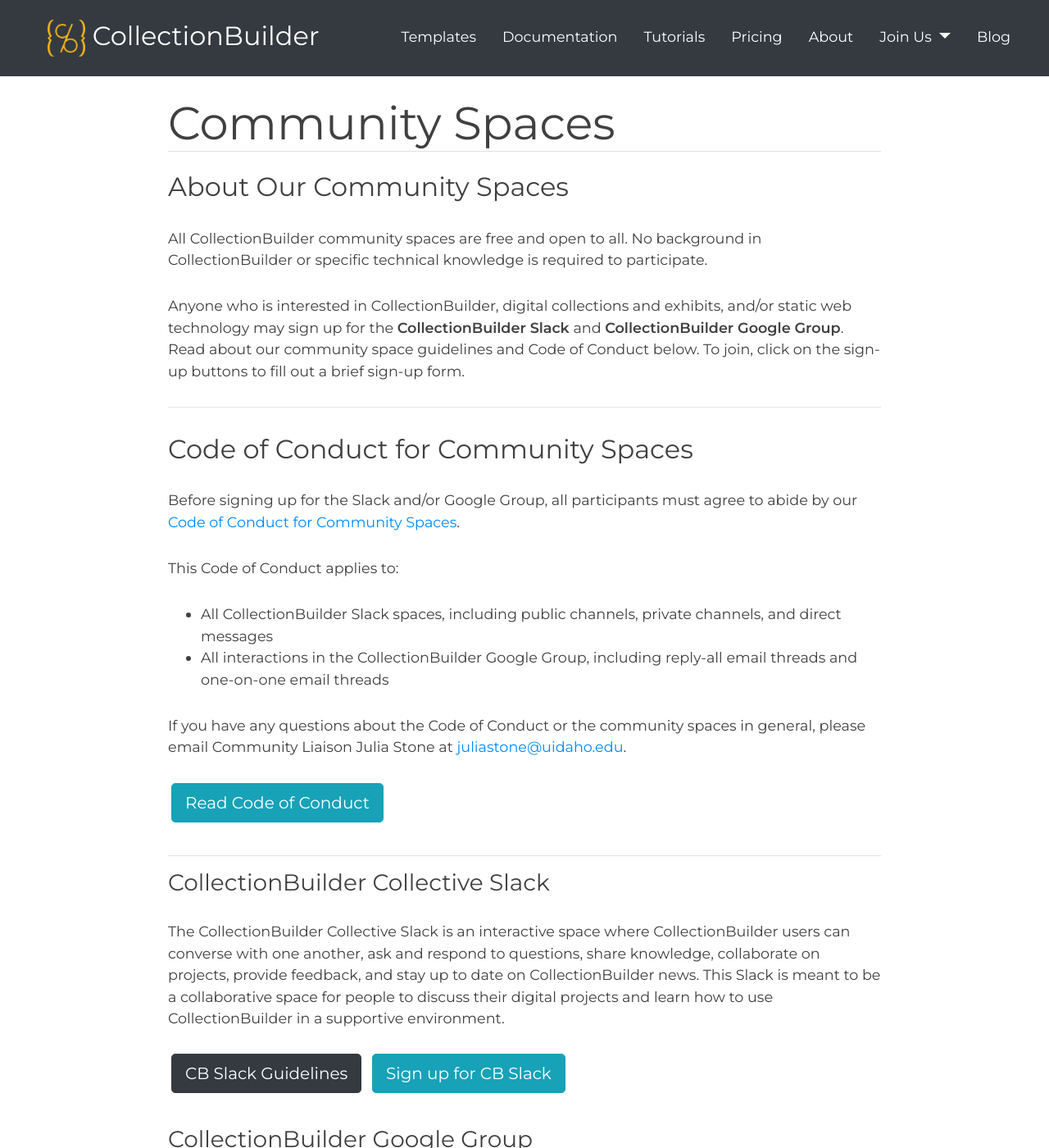
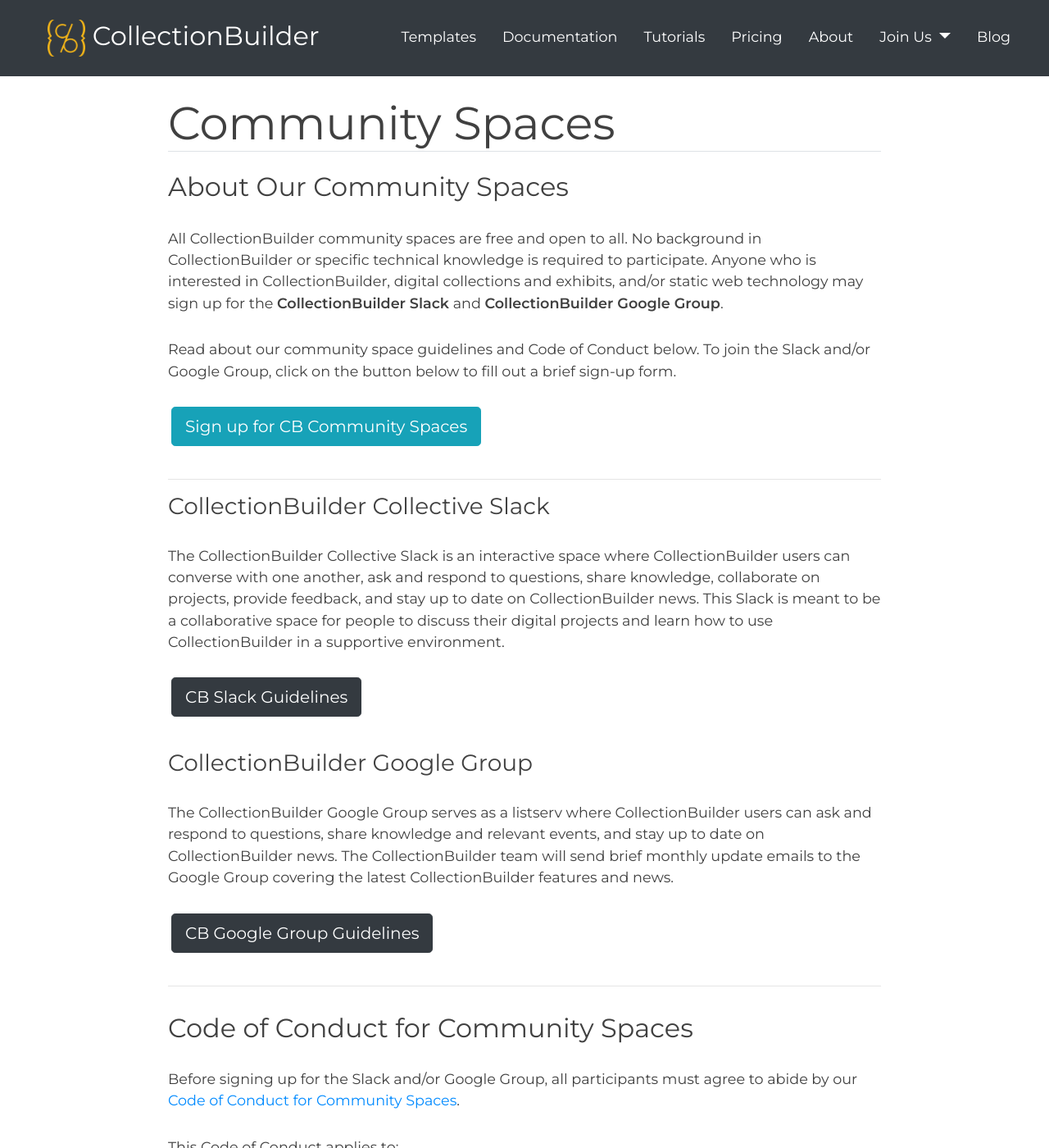
Before and after one commit to CollectionBuilder/collectionbuilder.github.io, a Jekyll site: the page built from pages/community/community-spaces.md, in a window 1280 px wide and 1400 px high. Shown: the whole window at 82% size. Built offline with Jekyll 4.4.1, drawn with Linux system fonts in a browser that asks for light colours; comment, search, counter and statistics services are not loaded; some of the changed text lies outside the part shown.

Commit message:
Add one sign-up button at top of page

```diff
--- a/pages/community/community-spaces.md
+++ b/pages/community/community-spaces.md
@@ -6,9 +6,32 @@
 
 ## About Our Community Spaces
 
-All CollectionBuilder community spaces are free and open to all. No background in CollectionBuilder or specific technical knowledge is required to participate.
+All CollectionBuilder community spaces are free and open to all. No background in CollectionBuilder or specific technical knowledge is required to participate. Anyone who is interested in CollectionBuilder, digital collections and exhibits, and/or static web technology may sign up for the **CollectionBuilder Slack** and **CollectionBuilder Google Group**.
 
-Anyone who is interested in CollectionBuilder, digital collections and exhibits, and/or static web technology may sign up for the **CollectionBuilder Slack** and **CollectionBuilder Google Group**. Read about our community space guidelines and Code of Conduct below. To join, click on the sign-up buttons to fill out a brief sign-up form.
+Read about our community space guidelines and Code of Conduct below. To join the Slack and/or Google Group, click on the button below to fill out a brief sign-up form.
+
+<div class="text-left">
+    <a href="https://forms.gle/GVb7STSWyq2tto3NA" target="_blank" class="btn btn-info btn-lg mb-4 mx-1">Sign up for CB Community Spaces</a>
+</div>
+
+<hr>
+
+### CollectionBuilder Collective Slack
+
+The CollectionBuilder Collective Slack is an interactive space where CollectionBuilder users can converse with one another, ask and respond to questions, share knowledge, collaborate on projects, provide feedback, and stay up to date on CollectionBuilder news. This Slack is meant to be a collaborative space for people to discuss their digital projects and learn how to use CollectionBuilder in a supportive environment.
+
+<div class="text-left">
+    <a href="{{ '/slack-guidelines/' | relative_url }}" target="_blank" class="btn btn-dark btn-lg mb-4 mx-1">CB Slack Guidelines</a>
+</div>
+
+{:.pt-3}
+### CollectionBuilder Google Group
+
+The CollectionBuilder Google Group serves as a listserv where CollectionBuilder users can ask and respond to questions, share knowledge and relevant events, and stay up to date on CollectionBuilder news. The CollectionBuilder team will send brief monthly update emails to the Google Group covering the latest CollectionBuilder features and news.
+
+<div class="text-left">
+    <a href="{{ '/google-group-guidelines/' | relative_url }}" target="_blank" class="btn btn-dark btn-lg mb-4 mx-1">CB Google Group Guidelines</a>
+</div>
 
 <hr>
 
@@ -29,27 +52,6 @@
 
 <hr>
 
-### CollectionBuilder Collective Slack
-
-The CollectionBuilder Collective Slack is an interactive space where CollectionBuilder users can converse with one another, ask and respond to questions, share knowledge, collaborate on projects, provide feedback, and stay up to date on CollectionBuilder news. This Slack is meant to be a collaborative space for people to discuss their digital projects and learn how to use CollectionBuilder in a supportive environment.
-
-<div class="text-left">
-    <a href="{{ '/slack-guidelines/' | relative_url }}" target="_blank" class="btn btn-dark btn-lg mb-4 mx-1">CB Slack Guidelines</a>
-    <a href="https://forms.gle/dEBkkutfwPNUDx836" target="_blank" class="btn btn-info btn-lg mb-4 mx-1">Sign up for CB Slack</a>
-</div>
-
-{:.pt-3}
-### CollectionBuilder Google Group
-
-The CollectionBuilder Google Group serves as a listserv where CollectionBuilder users can ask and respond to questions, share knowledge and relevant events, and stay up to date on CollectionBuilder news. The CollectionBuilder team will send brief monthly update emails to the Google Group covering the latest CollectionBuilder features and news.
-
-<div class="text-left">
-    <a href="{{ '/google-group-guidelines/' | relative_url }}" target="_blank" class="btn btn-dark btn-lg mb-4 mx-1">CB Google Group Guidelines</a>
-    <a href="https://forms.gle/kY5nsn9ZfG8ZbCfH7" target="_blank" class="btn btn-info btn-lg mb-4 mx-1">Sign up for CB Google Group</a>
-</div>
-
-<hr>
-
 {:.pt-3}
 ## Community Involvement
 
```
